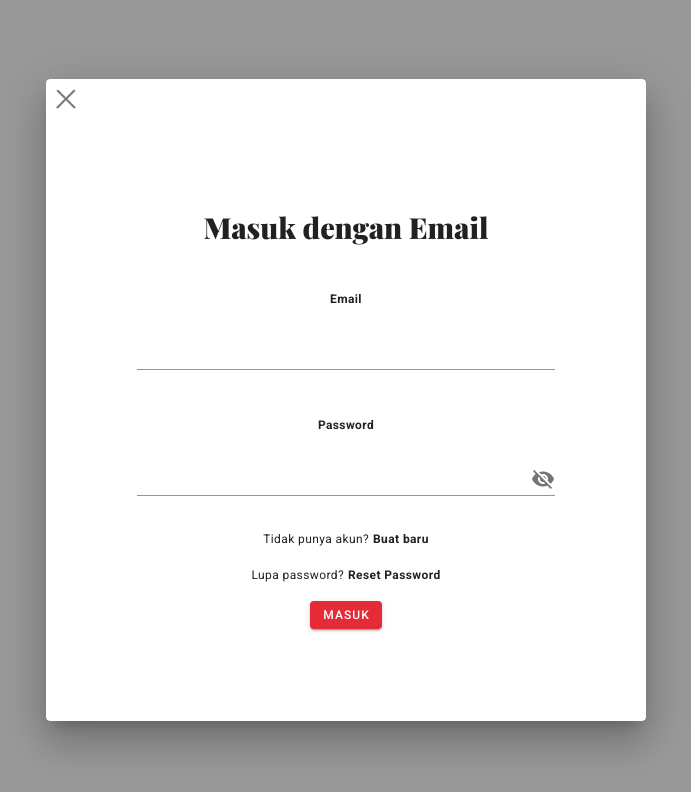
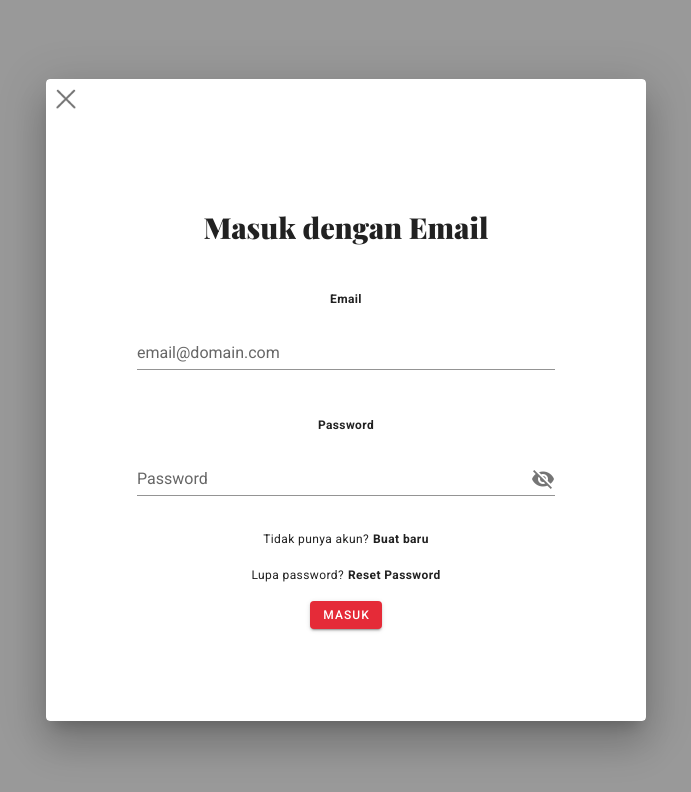
Before and after one commit to adevaraz/webdev1-technogram, a Vue app in the folder client/technogram/: page /signin in a window 1280 px wide. Shown: the top 792 px of the page, without its empty margins (294-985 px from the left). Built offline with nearby package versions, Linux system fonts and the light colour scheme; a web font is replaced by a local one.

Commit message:
add label

```diff
--- a/client/technogram/src/components/user/auth/LoginUser.vue
+++ b/client/technogram/src/components/user/auth/LoginUser.vue
@@ -30,6 +30,7 @@
               <p class="text-caption font-weight-bold text-center">Email</p>
               <v-text-field
                 v-model="email"
+                label="email@domain.com"
                 color="#E52B38"
                 single-line
               ></v-text-field>
@@ -38,6 +39,7 @@
               <p class="text-caption font-weight-bold text-center">Password</p>
               <v-text-field
                 v-model="password"
+                label="Password"
                 :rules="[rules.password]"
                 :append-icon="isPasswordShown ? 'mdi-eye' : 'mdi-eye-off'"
                 single-line
--- a/client/technogram/src/components/user/auth/SignUpUser.vue
+++ b/client/technogram/src/components/user/auth/SignUpUser.vue
@@ -32,6 +32,7 @@
               <v-text-field
                 v-model="email"
                 :rules="[rules.email]"
+                label="email@domain.com"
                 single-line
                 color="#E52B38"
               ></v-text-field>
@@ -43,6 +44,7 @@
               <v-text-field
                 v-model="username"
                 :rules="[rules.username]"
+                label="Username"
                 single-line
                 color="#E52B38"
               ></v-text-field>
@@ -54,6 +56,7 @@
               <v-text-field
                 v-model="password"
                 :rules="passwordRules"
+                label="Password"
                 single-line
                 type="password"
                 required
@@ -65,7 +68,7 @@
                 Masukkan Ulang Password
               </p>
               <v-text-field
-                label="Confirm Password"
+                label="Masukkan ulang password"
                 single-line
                 v-model="confirmPassword"
                 :rules="[confirmPasswordRules, passwordConfirmationRule]"
```
